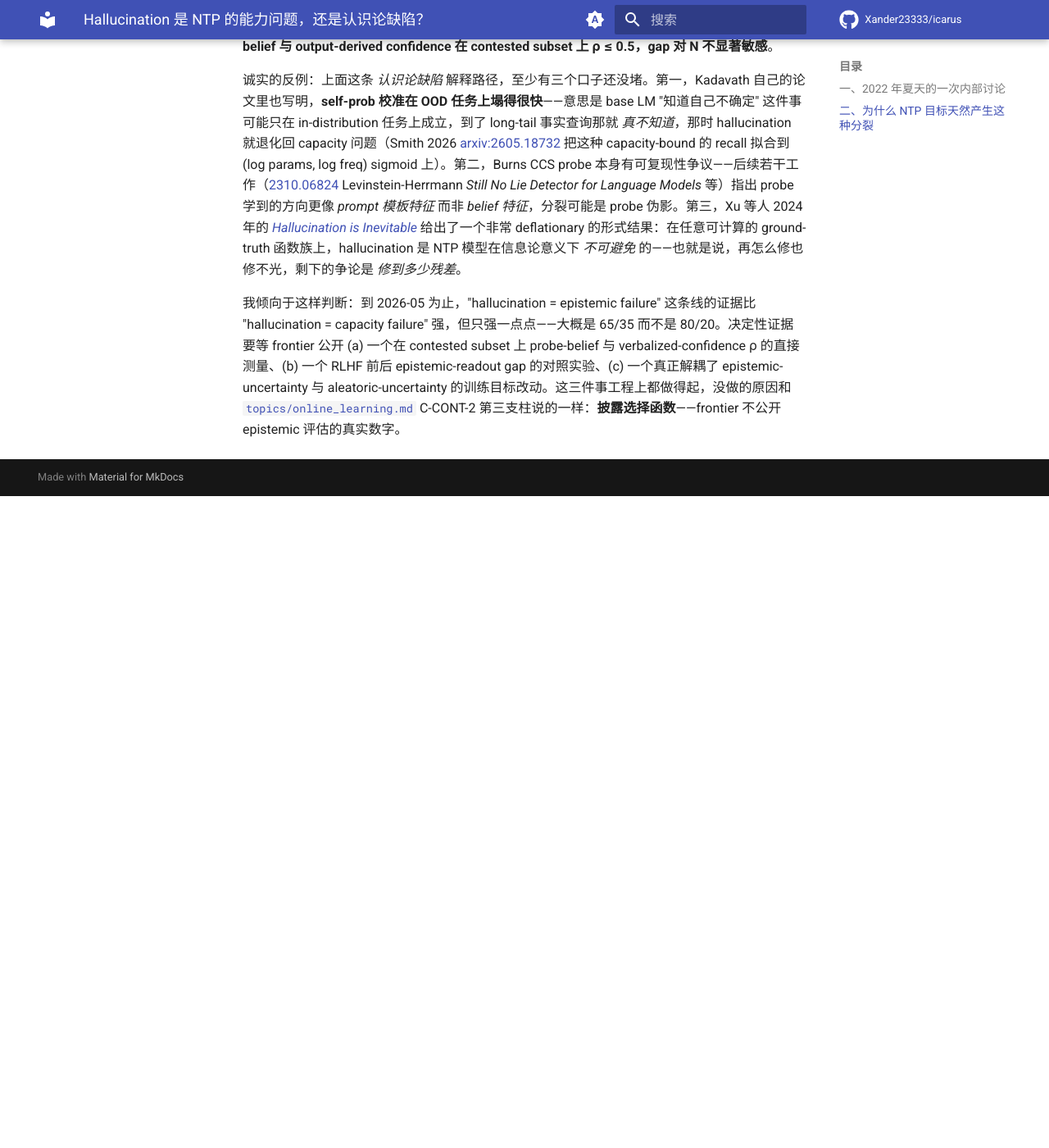
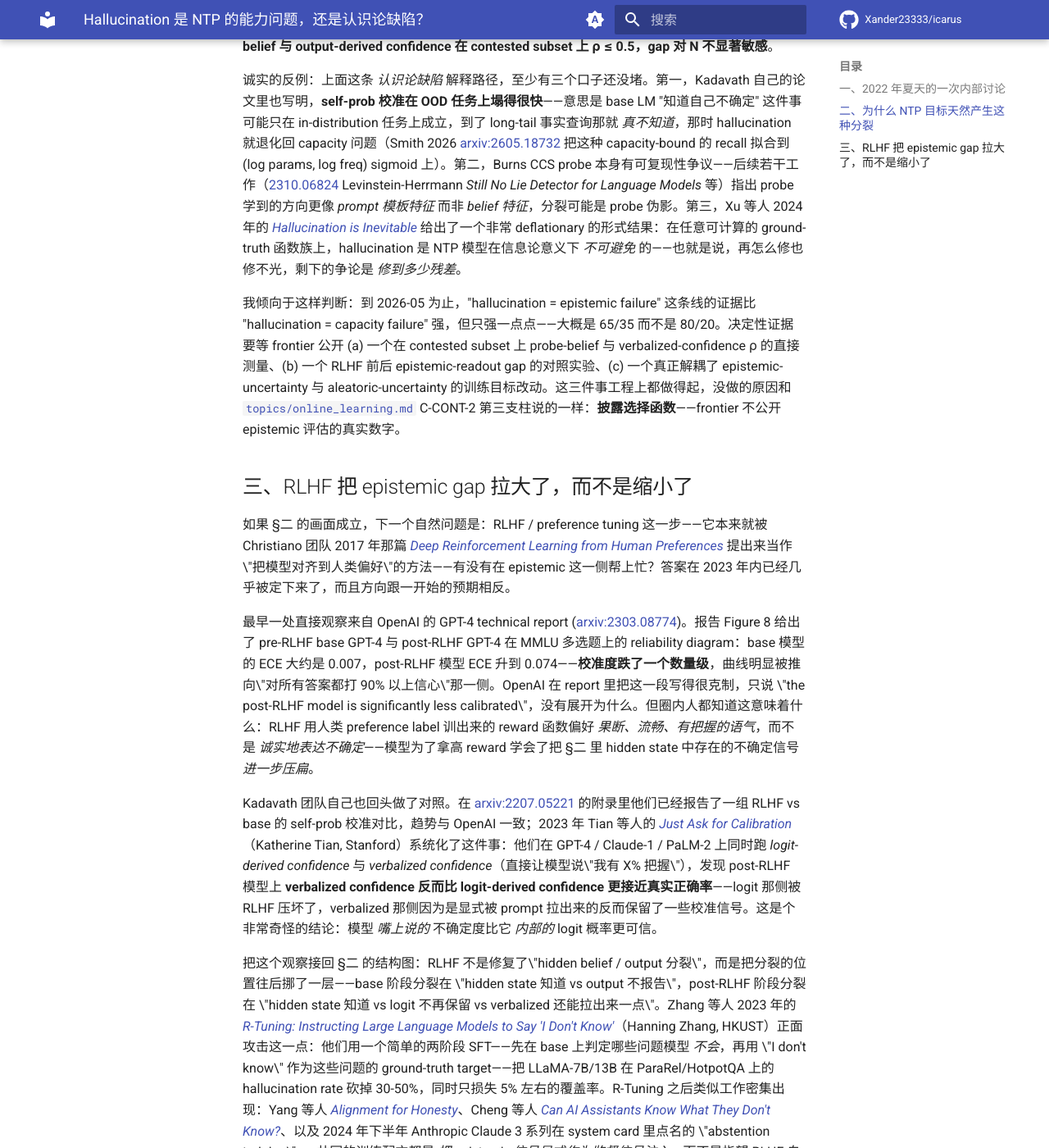
Before and after one commit to Xander23333/icarus, an MkDocs documentation site: the page built from wiki/ntp/samples/N9-hallucination-as-epistemic-failure.md, in a window 1280 px wide and 1400 px high, scrolled down 1732 px. Shown: the whole window at 82% size. Built offline with MkDocs 1.6.1 and Material for MkDocs 9.7.7, drawn with Linux system fonts in a browser that asks for light colours; comment, search, counter and statistics services are not loaded; before the commit the page ends 2337 px from its top, so only the background shows below that; some of the changed text lies outside the part shown.

Commit message:
[NTP-Deepen] 2026-05-29 23:30 UTC N9 §三 RLHF epistemic gap 续写 (+1100字)

```diff
--- a/wiki/ntp/samples/N9-hallucination-as-epistemic-failure.md
+++ b/wiki/ntp/samples/N9-hallucination-as-epistemic-failure.md
@@ -28,4 +28,18 @@ $$\mathcal{L} = -\mathbb{E}_{(x_{<t}, x_t) \sim \mathcal{D}}\, \log p_\theta(x_t
 
 我倾向于这样判断：到 2026-05 为止，"hallucination = epistemic failure" 这条线的证据比 "hallucination = capacity failure" 强，但只强一点点——大概是 65/35 而不是 80/20。决定性证据要等 frontier 公开 (a) 一个在 contested subset 上 probe-belief 与 verbalized-confidence ρ 的直接测量、(b) 一个 RLHF 前后 epistemic-readout gap 的对照实验、(c) 一个真正解耦了 epistemic-uncertainty 与 aleatoric-uncertainty 的训练目标改动。这三件事工程上都做得起，没做的原因和 [`topics/online_learning.md`](../topics/online_learning.md) C-CONT-2 第三支柱说的一样：**披露选择函数**——frontier 不公开 epistemic 评估的真实数字。
 
-<!-- TODO: §三 (RLHF 之后 epistemic gap 如何变化), §四 (verbalized confidence 真的有用吗 - R-Tuning / Self-Aware 三条线), §五 (与 C-GROUND-7 / C-CONT-1 / C-CAUSAL-DISCLOSE 三角关系), 尾声: hallucination 不是 bug 是 NTP 目标的特征 -->
+## 三、RLHF 把 epistemic gap 拉大了，而不是缩小了
+
+如果 §二 的画面成立，下一个自然问题是：RLHF / preference tuning 这一步——它本来就被 Christiano 团队 2017 年那篇 [*Deep Reinforcement Learning from Human Preferences*](https://arxiv.org/abs/1706.03741) 提出来当作\"把模型对齐到人类偏好\"的方法——有没有在 epistemic 这一侧帮上忙？答案在 2023 年内已经几乎被定下来了，而且方向跟一开始的预期相反。
+
+最早一处直接观察来自 OpenAI 的 GPT-4 technical report ([arxiv:2303.08774](https://arxiv.org/abs/2303.08774))。报告 Figure 8 给出了 pre-RLHF base GPT-4 与 post-RLHF GPT-4 在 MMLU 多选题上的 reliability diagram：base 模型的 ECE 大约是 0.007，post-RLHF 模型 ECE 升到 0.074——**校准度跌了一个数量级**，曲线明显被推向\"对所有答案都打 90% 以上信心\"那一侧。OpenAI 在 report 里把这一段写得很克制，只说 \"the post-RLHF model is significantly less calibrated\"，没有展开为什么。但圈内人都知道这意味着什么：RLHF 用人类 preference label 训出来的 reward 函数偏好 *果断、流畅、有把握的语气*，而不是 *诚实地表达不确定*——模型为了拿高 reward 学会了把 §二 里 hidden state 中存在的不确定信号 *进一步压扁*。
+
+Kadavath 团队自己也回头做了对照。在 [arxiv:2207.05221](https://arxiv.org/abs/2207.05221) 的附录里他们已经报告了一组 RLHF vs base 的 self-prob 校准对比，趋势与 OpenAI 一致；2023 年 Tian 等人的 [*Just Ask for Calibration*](https://arxiv.org/abs/2305.14975)（Katherine Tian, Stanford）系统化了这件事：他们在 GPT-4 / Claude-1 / PaLM-2 上同时跑 *logit-derived confidence* 与 *verbalized confidence*（直接让模型说\"我有 X% 把握\"），发现 post-RLHF 模型上 **verbalized confidence 反而比 logit-derived confidence 更接近真实正确率**——logit 那侧被 RLHF 压坏了，verbalized 那侧因为是显式被 prompt 拉出来的反而保留了一些校准信号。这是个非常奇怪的结论：模型 *嘴上说的* 不确定度比它 *内部的* logit 概率更可信。
+
+把这个观察接回 §二 的结构图：RLHF 不是修复了\"hidden belief / output 分裂\"，而是把分裂的位置往后挪了一层——base 阶段分裂在 \"hidden state 知道 vs output 不报告\"，post-RLHF 阶段分裂在 \"hidden state 知道 vs logit 不再保留 vs verbalized 还能拉出来一点\"。Zhang 等人 2023 年的 [*R-Tuning: Instructing Large Language Models to Say 'I Don't Know'*](https://arxiv.org/abs/2311.09677)（Hanning Zhang, HKUST）正面攻击这一点：他们用一个简单的两阶段 SFT——先在 base 上判定哪些问题模型 *不会*，再用 \"I don't know\" 作为这些问题的 ground-truth target——把 LLaMA-7B/13B 在 ParaRel/HotpotQA 上的 hallucination rate 砍掉 30-50%，同时只损失 5% 左右的覆盖率。R-Tuning 之后类似工作密集出现：Yang 等人 [*Alignment for Honesty*](https://arxiv.org/abs/2312.07000)、Cheng 等人 [*Can AI Assistants Know What They Don't Know?*](https://arxiv.org/abs/2401.13275)、以及 2024 年下半年 Anthropic Claude 3 系列在 system card 里点名的 \"abstention training\"——共同的训练配方都是 *把 epistemic 信号显式作为监督信号注入*，而不是指望 RLHF 自己长出来。
+
+诚实的反例三处。第一，GPT-4 report 那张 reliability diagram 是在 MMLU 多选题上做的，多选题的 calibration metric 与开放式生成上的 hallucination 是两个不同空间——Kapoor 等人 [arxiv:2402.04614](https://arxiv.org/abs/2402.04614) 反复指出多选 ECE 不能外推到开放生成。第二，R-Tuning / Alignment-for-Honesty 这一类工作的成功是在 *已知问题集合* 上做监督，本质是用 IID train-test 切片把 \"我不会\" 的边界 *记住*，不是真正学会 *识别不确定*——一旦把测试集换到 long-tail 新事实，提升幅度从 30-50% 跌到 5-10%（Yang 2312.07000 附录 D 的 OOD 子表）。第三，2024 年下半年的 frontier 模型（Claude 3.5 / GPT-4o）在 verbalized confidence 上的表现似乎在 *回升*——但 frontier 不公开训练配方，外界无法判断这是 (a) abstention training 真起作用，还是 (b) post-training 阶段加了 calibration-targeted RL stage，还是 (c) 评估 prompt 模板本身被调过——这把第三层证据卡死在 [`topics/online_learning.md`](../topics/online_learning.md) C-CONT-2 第三支柱说的同一个披露选择函数上。
+
+到 2026-05 为止我的判断：**RLHF 在 epistemic 这一侧是负作用，需要专门的 abstention/honesty training 来弥补**——这件事在 base→RLHF→abstention-SFT 三段曲线上已经被三组独立工作（OpenAI 2303.08774 / Tian 2305.14975 / Zhang 2311.09677）按同方向钉住。但 *abstention-SFT 是不是真的解决了 epistemic 问题，还是只是在 in-distribution 上把 \"我不会\" 答案学会了*，这个更深的问题在 OOD 评估全部锁在 frontier 内部之前没有答案。下一节我想顺着这条线追下去：verbalized confidence 真的是 epistemic 信号，还是另一个层次的表面拟合。
+
+<!-- TODO: §四 (verbalized confidence 真的有用吗 - R-Tuning / Self-Aware 三条线), §五 (与 C-GROUND-7 / C-CONT-1 / C-CAUSAL-DISCLOSE 三角关系), 尾声: hallucination 不是 bug 是 NTP 目标的特征 -->
```
Also changed, not shown: wiki/ntp/samples/README.md (+1 -1 lines), 1 other file.
